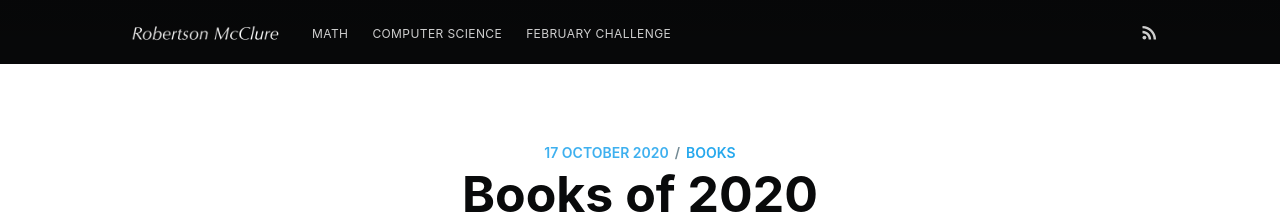
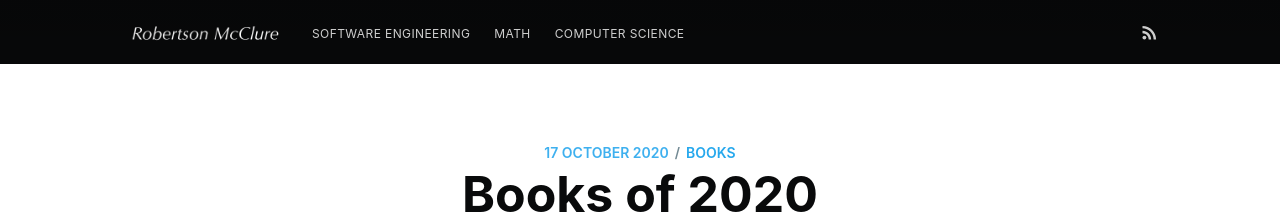
Before and after one commit to robertsonmcclure/robertsonmcclure.github.io, a Jekyll site: the page built from _posts/2020-10-17-reading-through-2020.md, in a window 1280 px wide and 900 px high. Shown: the top 219 px of the window. Built offline with Jekyll 4.4.1, drawn with Linux system fonts in a browser that asks for light colours; nearby versions of some CDN libraries.

Commit message:
Update navigation.html
Remove feb challenge, add software engineering

```diff
--- a/_includes/navigation.html
+++ b/_includes/navigation.html
@@ -2,13 +2,13 @@
     <!-- <li class="nav-about-me nav-current" role="menuitem">
         <a href="{{ site.url }}/about-me/">About Me</a>
     </li> -->
+	<li class="nav-software" role="menuitem">
+        <a href="{{ site.url }}/tag/software-engineering">Software Engineering</a>
+    </li>
     <li class="nav-math" role="menuitem">
         <a href="{{ site.url }}/tag/math">Math</a>
     </li>
     <li class="nav-computer-science" role="menuitem">
         <a href="{{ site.url }}/tag/computer-science">Computer Science</a>
     </li>
-    <li class="nav-february-challenge" role="menuitem">
-        <a href="{{ site.url }}/tag/february-challenge">February Challenge</a>
-    </li>
 </ul>
```
